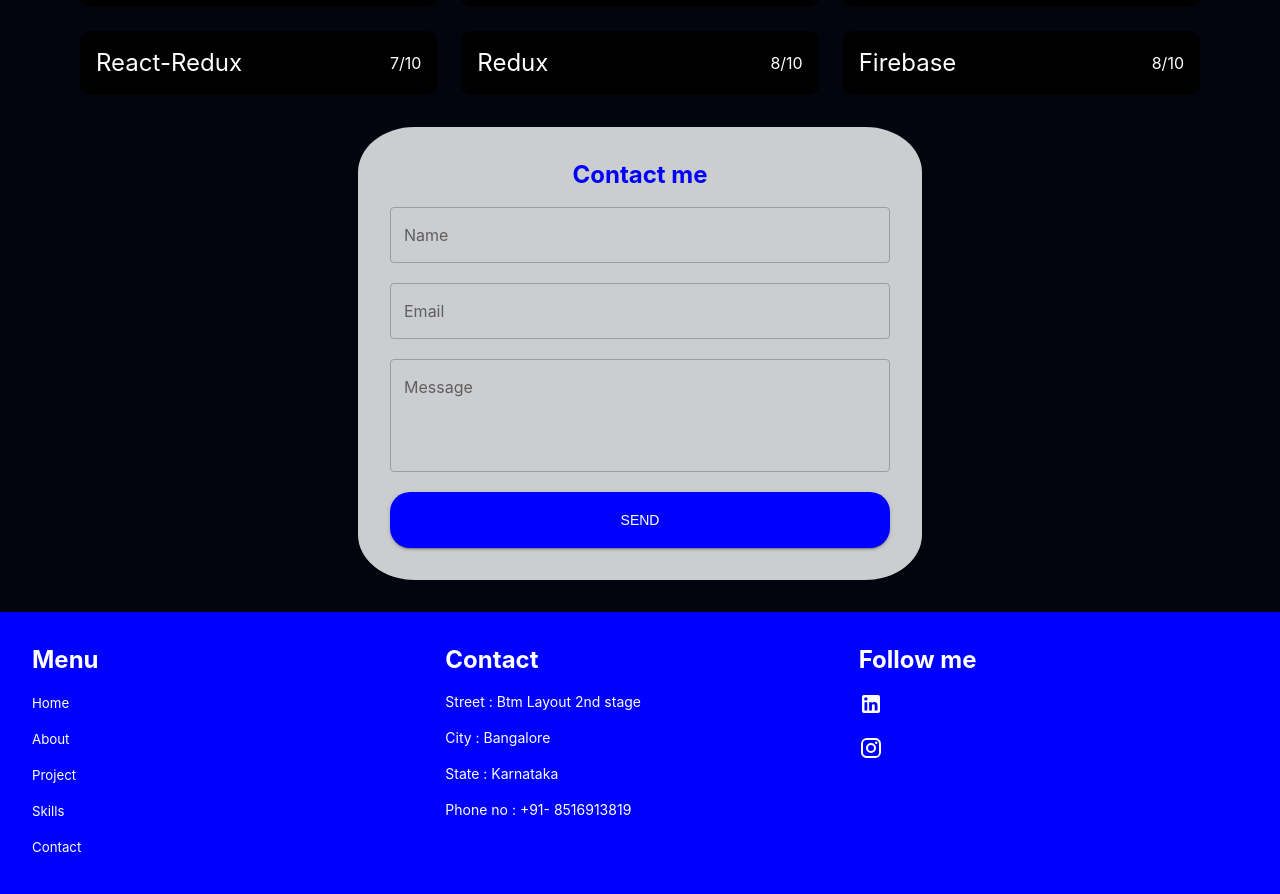
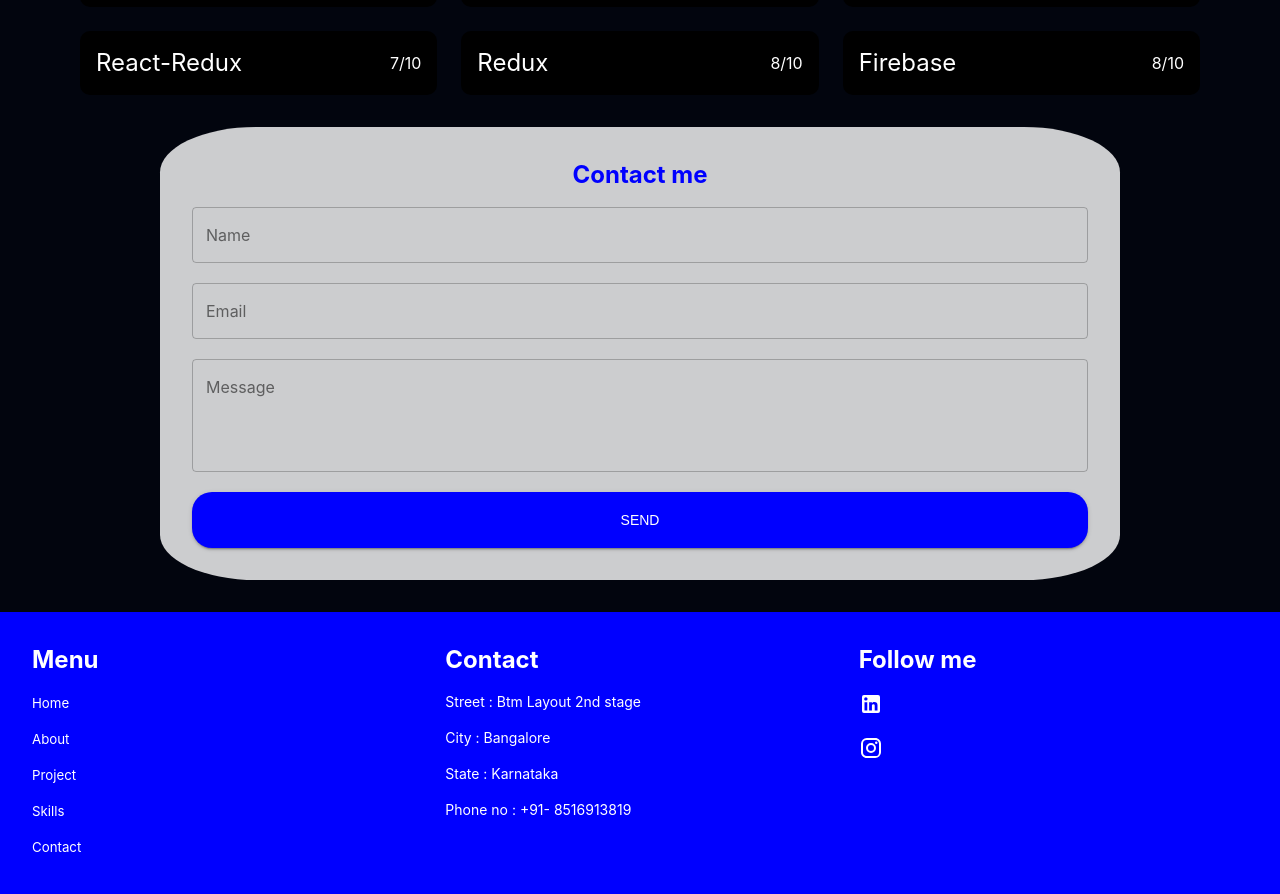
Before and after one commit to roshangarg/RoshanPortfolio, a React (Create React App) app: page / in a window 1280 px wide. Shown: the part 1708-2602 px from the top of the page. Built offline with nearby package versions, Linux system fonts and the light colour scheme.

Commit message:
completed

```diff
--- a/src/components/Contact.js
+++ b/src/components/Contact.js
@@ -49,7 +49,7 @@ const Contact = () => {
           textAlign: "center",
           justifyContent: "center",
           padding: "2rem",
-          minWidth: "500px",
+         width:'70vw',
           color: "black",
           // width:'50%',
 
```
